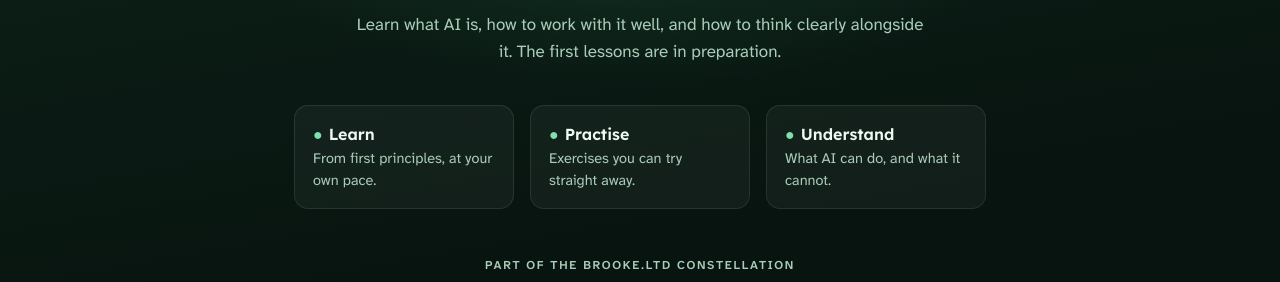
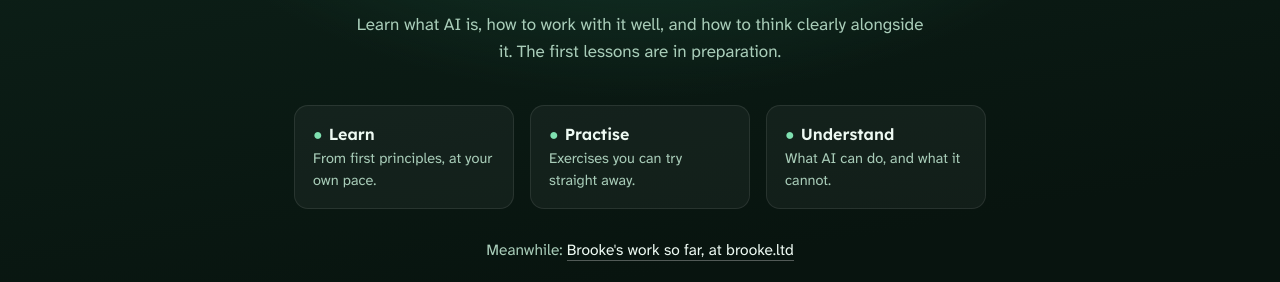
Before and after one commit to clevebre/xenith-guru-home, a plain HTML site: page index.html in a window 1280 px wide. Shown: the part 449-731 px from the top of the page. Drawn offline with Linux system fonts and the light colour scheme.

Commit message:
xenith.guru: a way onward, and only reviewed or brief words (claude)
An onward link to brooke.ltd; a 404 note pointing at bizniz.life, which this domain used to show.

Why: the research for the full sites found that seven of the ten domains used to show
Brooke's Google Sites, so a visitor arriving now must not meet a dead end, and that
some holding-page lines came from internal notes Brooke has not reviewed for public
use. Every link added is an address or channel Brooke already publishes on brooke.ltd.

Generated by estate-sites holding.mjs 6242140b: guards G1-G12 and G15 pass, G5 is now
an allowlist (the thirteen domains, mailto on them, Brooke's own channels), mutants
M1-M15 each caught by its own guard, render guard G13 passes at 390px and 320px.

Co-Authored-By: Claude Opus 5.5 <noreply@anthropic.com>
Claude-Session: https://claude.ai/code/session_01J9s29w3JjiGkRstXNbkcUp

```diff
--- a/assets/site.css
+++ b/assets/site.css
@@ -25,6 +25,9 @@ h1{font-family:var(--head);font-size:clamp(40px,8.00vw,76px);line-height:1.05;ma
 .point b{display:block;font-family:var(--head);font-size:16px;font-weight:600;margin-bottom:4px}
 .point b i{font-style:normal;color:var(--a);margin-right:6px}
 .point p{margin:0;color:var(--muted);font-size:14.5px;line-height:1.5}
+.onward{margin:28px auto 0;max-width:40em;color:var(--muted);font-size:15.5px;line-height:1.7;text-wrap:balance}
+.onward a{color:var(--ink);text-decoration:none;border-bottom:1px solid var(--under);overflow-wrap:anywhere}
+.onward a:hover{border-bottom-color:var(--ink)}
 nav.constellation{margin:48px auto 0;max-width:46rem;padding:0 20px;text-align:center}
 nav.constellation h2{font-size:12px;font-weight:600;letter-spacing:.14em;text-transform:uppercase;color:var(--muted);margin:0 0 12px}
 nav.constellation ul{list-style:none;margin:0;padding:0;display:flex;flex-wrap:wrap;justify-content:center;gap:6px 14px;font-family:ui-monospace,"Cascadia Mono","SFMono-Regular",Consolas,monospace;font-size:13px}
--- a/index.html
+++ b/index.html
@@ -28,6 +28,7 @@
     <li class="point"><b><i aria-hidden="true">&#9679;</i>Practise</b><p>Exercises you can try straight away.</p></li>
     <li class="point"><b><i aria-hidden="true">&#9679;</i>Understand</b><p>What AI can do, and what it cannot.</p></li>
   </ul>
+  <p class="onward">Meanwhile: <a href="https://brooke.ltd/">Brooke's work so far, at brooke.ltd</a></p>
   <nav class="constellation" aria-label="The brooke.ltd constellation"><h2>Part of the brooke.ltd constellation</h2><ul><li><a href="https://brooke.ltd/">brooke.ltd</a></li><li><a href="https://privateai.ltd/">privateai.ltd</a></li><li><a href="https://xenith.ltd/">xenith.ltd</a></li><li><a href="https://unlimiteds.ltd/">unlimiteds.ltd</a></li><li><a href="https://clevengers.com/">clevengers.com</a></li><li><a href="https://cogconcor.com/">cogconcor.com</a></li><li><a href="https://sevahem.com/">sevahem.com</a></li><li><a href="https://thebrooke.report/">thebrooke.report</a></li><li><a href="https://ussarcana.com/">ussarcana.com</a></li><li><span aria-current="page">xenith.guru</span></li><li><a href="https://workzero.net/">workzero.net</a></li><li><a href="https://work0.today/">work0.today</a></li><li><a href="https://bizniz.life/">bizniz.life</a></li></ul></nav>
 </main>
 <footer>xenith.guru &middot; Made in Belfast by <a href="https://brooke.ltd/">brooke.ltd</a> &middot; <span class="sign">Sevahem, Always.</span></footer>
```
Also changed, not shown: 404.html (+1 -0 lines).
